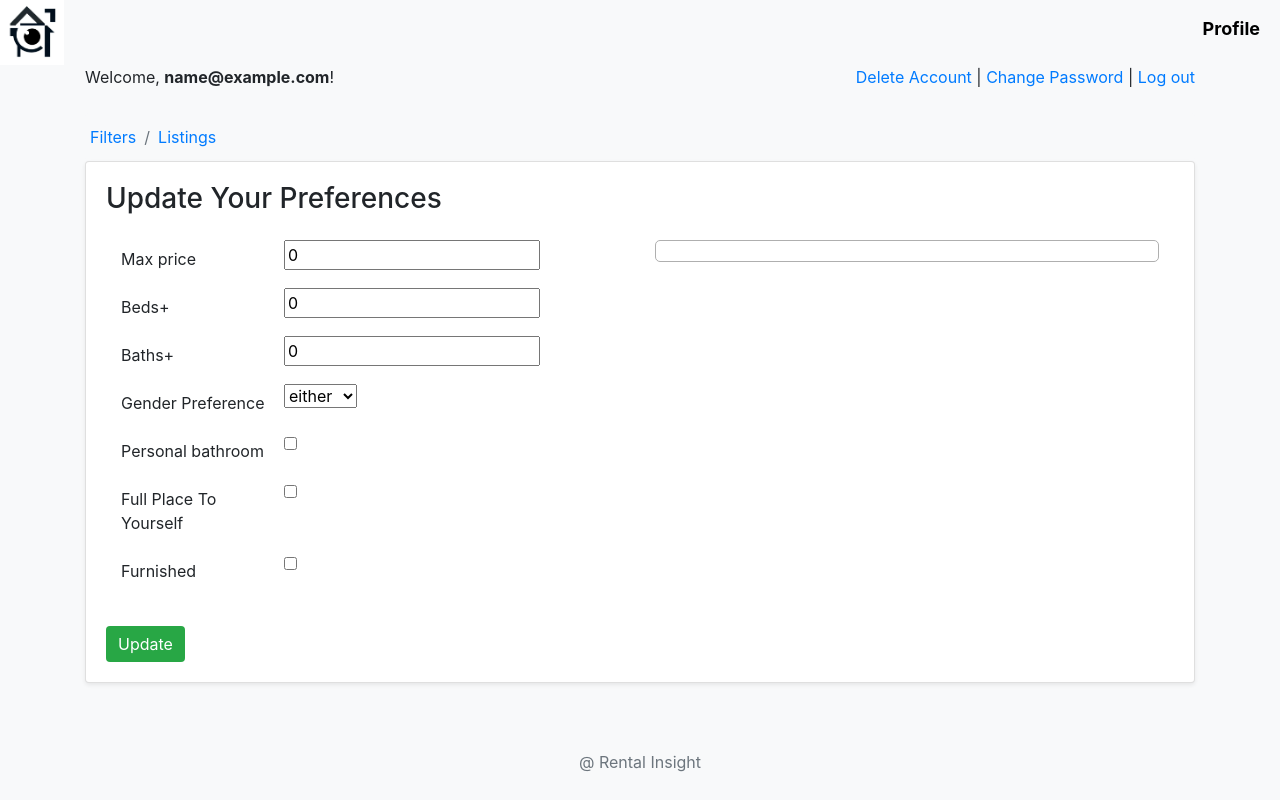
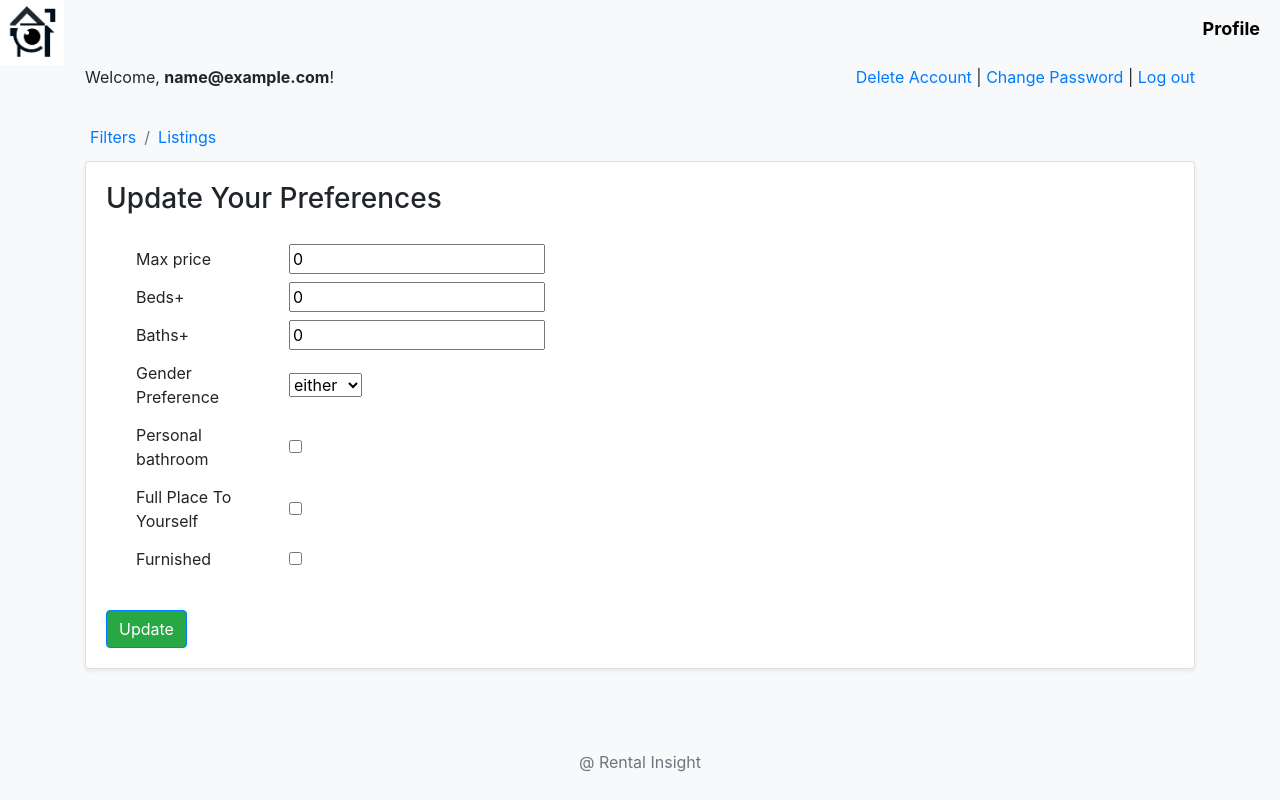
Before and after one commit to k-laz/rental-insight, a Django app: page /newsletter/filters in a window 1280 px wide. Run offline with Django 4.2, Linux system fonts and the light colour scheme; the visitor is signed in with stand-in values (Sample User, id 1); data comes from the database, SQL or seed files in the repository; data that the repository does not hold is empty; some libraries are stand-ins or nearby versions.

Commit message:
major design changes

```diff
--- a/app/newsletter/static/newsletter/css/styles.css
+++ b/app/newsletter/static/newsletter/css/styles.css
@@ -51,18 +51,6 @@
   flex-direction: row;
 }
 
-.form-filter {
-  background: #ffffff;
-}
-
-.form-filter .form-group {
-  margin-bottom: 10px;
-}
-
-.form-filter .btn-primary {
-  border: none;
-}
-
 /* styles.css */
 .image-fade-overlay {
   position: relative;
@@ -109,9 +97,8 @@
 }
 
 .scrollable-container {
-  max-height: 400px;
+  max-height: 500px;
   overflow-y: auto;
-  border: 1px solid #afafaf;
   border-radius: 5px;
-  padding: 10px;
+  padding-top: 10px;
 }
--- a/app/newsletter/templates/base.html
+++ b/app/newsletter/templates/base.html
@@ -5,6 +5,8 @@
     <meta charset="UTF-8" />
     <meta name="viewport" content="width=device-width, initial-scale=1.0" />
     <title>{% block title %}Rental Insight{% endblock %}</title>
+
+
     <link
       href="https://stackpath.bootstrapcdn.com/bootstrap/4.5.2/css/bootstrap.min.css"
       rel="stylesheet"
@@ -20,9 +22,13 @@
     <script src="https://cdnjs.cloudflare.com/ajax/libs/select2/4.0.13/js/select2.min.js"></script>
     <link href="https://cdnjs.cloudflare.com/ajax/libs/select2/4.0.13/css/select2.min.css" rel="stylesheet" />
 
+    <link rel="preconnect" href="https://fonts.googleapis.com">
+    <link rel="preconnect" href="https://fonts.gstatic.com" crossorigin>
+    <link href="https://fonts.googleapis.com/css2?family=Figtree:ital,wght@0,300..900;1,300..900&display=swap" rel="stylesheet">
+
+
   </head>
-  <body>
-    <div class="content-wrapper">
+  <body class="d-flex flex-column min-vh-100">
     <header>
       <a href="{% url 'newsletter:home' %}">
         <img
@@ -38,8 +44,7 @@
       {% endif %}
 
     </header>
-
-      {% block home_page%}{% endblock %}
+    <main class="flex-shrink-0">
       <div class="container">
         {% if messages %}
           {% for message in messages %}
@@ -50,7 +55,8 @@
         {% endif %}
         {% block content%}{% endblock %}
       </div>
-    </div>
+      {% block home_page%}{% endblock %}
+    </main>
     <footer class="footer mt-auto py-3 bg-light">
         <div class="container text-center">
             <span class="text-muted">@ Rental Insight</span>
@@ -58,7 +64,6 @@
     </footer>
 
     <!-- Optional JavaScript and Bootstrap JS -->
-    {% comment %} <script src="https://code.jquery.com/jquery-3.5.1.slim.min.js"></script> {% endcomment %}
     <script src="https://cdn.jsdelivr.net/npm/@popperjs/core@2.5.6/dist/umd/popper.min.js"></script>
     <script src="https://stackpath.bootstrapcdn.com/bootstrap/4.5.2/js/bootstrap.min.js"></script>
   </body>
--- a/app/newsletter/templates/newsletter/filters.html
+++ b/app/newsletter/templates/newsletter/filters.html
@@ -1,7 +1,5 @@
 {% extends "profile_base.html" %}
 {% block breadcrumb %}
-<div class="card shadow-sm">
-    <div class="card-body">
 <h3 class="card-title mb-4">Update Your Preferences</h3>
   {% if form.non_field_errors %}
   <div class="alert alert-danger" role="alert">
@@ -19,7 +17,7 @@
       <div class="form-group col">
         {% for field in form %}
           {% if field.name != "neighbourhoods" %}
-                <div class="form-group row">
+            <div class="form-group row d-flex align-items-center"  style="margin: 0px;">
               <label for="{{ field.id_for_label }}" class="col-sm-4 col-form-label">{{ field.label }}</label>
               <div>
                 {{ field }}
@@ -41,28 +39,17 @@
 
       <!-- Custom rendering for 'neighbourhoods' -->
       <div class="form-group col">
-            <div class="scrollable-container" style="max-height: 200px; overflow-y: auto;">
+        <div class="scrollable-container">
           {% for neighbourhood in form.neighbourhoods.field.queryset %}
-              <div class="form-check">
           <input type="checkbox" class="btn-check form-check-input" id="btncheck{{ neighbourhood.id }}" name="neighbourhoods" value="{{ neighbourhood.id }}" autocomplete="off" style="display:none;">
           <label class="btn btn-outline-primary" for="btncheck{{ neighbourhood.id }}">{{ neighbourhood.name }}</label>
-              </div>
           {% endfor %}
         </div>
       </div>
-          {% comment %} <div class="form-group col">
-            {% for neighbourhood in form.neighbourhoods.field.queryset %}
-                    <input type="checkbox" class="btn-check" id="btncheck{{ neighbourhood.id }}" value="{{ neighbourhood.id }}" autocomplete="off" style="display:none;">
-                    <label class="btn btn-outline-primary" for="btncheck{{ neighbourhood.id }}">{{ neighbourhood.name }}</label>
-            {% endfor %}
-          </div> {% endcomment %}
     </div>
-
 
     <div class="mt-3">
       <button type="submit" class="btn btn-primary bg-success">Update</button>
     </div>
   </form>
-    </div>
-  </div>
 {% endblock %}
--- a/app/newsletter/templates/newsletter/listings.html
+++ b/app/newsletter/templates/newsletter/listings.html
@@ -1,10 +1,7 @@
 {% extends "profile_base.html" %}
 
 {% block breadcrumb %}
-<div class="card shadow-sm">
-    <div class="card-body">
 <h3 class="card-title mb-4">Matched Listings</h3>
-
     <form action="{% url 'newsletter:listings' %}" method="GET" id="timeframeForm">
         <select name="timeframe" class="form-select" onchange="this.form.submit()">
             <option value="day" {% if selected_timeframe == 'day' %}selected{% endif %}>Today</option>
@@ -24,6 +21,4 @@
     {% else %}
         <p>No listings found...</p>
     {% endif %}
-    </div>
-</div>
 {% endblock %}
--- a/app/newsletter/templates/profile_base.html
+++ b/app/newsletter/templates/profile_base.html
@@ -23,7 +23,11 @@
 </nav>
 
 
-{% block breadcrumb %}{% endblock%}
+<div class="card shadow-sm">
+    <div class="card-body">
+      {% block breadcrumb %}{% endblock%}
+    </div>
+</div
 
  {% comment %} <h3>Filter</h3>
   {% include "./filter_form.html" %}
```
Lines whose indentation alone changed are shown as unchanged.
